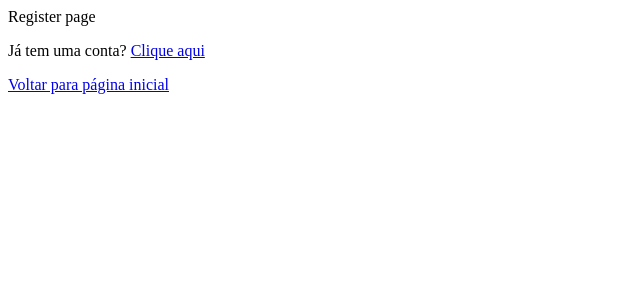
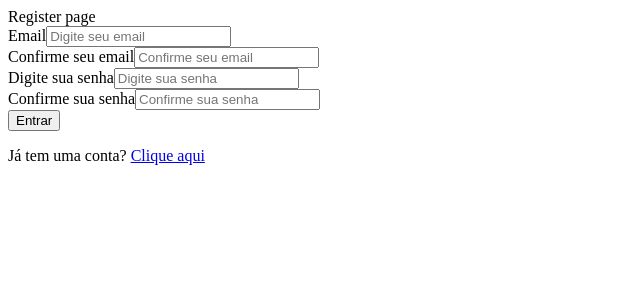
Before and after one commit to JeielLucas/Auth-Project, a React (Create React App) app in the folder auth-front/: page /register in a window 1280 px wide. Shown: the top 300 px of the page, without its empty margins (0-640 px from the left). Built offline with nearby package versions, Linux system fonts and the light colour scheme.

Commit message:
feat: implementa componente de forms e input

```diff
--- a/auth-front/src/pages/index.tsx
+++ b/auth-front/src/pages/index.tsx
@@ -1,4 +1,3 @@
 export * from './dashboard/DashboardPage'
 export * from './login/LoginPage'
 export * from './register/RegisterPage'
-export * from './loginAula/login'
--- a/auth-front/src/pages/login/LoginPage.tsx
+++ b/auth-front/src/pages/login/LoginPage.tsx
@@ -1,19 +1,55 @@
-import { useNavigate } from "react-router-dom";
-import { Link } from "react-router-dom"
+import { Link } from "react-router-dom";
+import { useState } from "react";
+import { Form } from "../../shared/components/Form/Form";
 
 
 export const LoginPage = () => {
-    const navigate = useNavigate();
+    const [email, setEmail] = useState('');
+    const [password, setPassword] = useState('');
 
-    const handleClick = (route: string) => { // Utilizar quando necessita de alguma lógica adicional (Como auth)
-        navigate(route);
+
+    const handleInputChange = (id: string, value: string) =>{
+        if(id === "email"){
+            setEmail(value)
+        } else if(id === "password"){
+            setPassword(value)
+        }
+
     };
+
+    const handleEntrar = (formData: { [key: string]: string}) => {
+        console.log("Email: ", formData.email);
+        console.log("Password: ", formData.password);
+    };
+
+    const inputs = [
+        {
+            id: 'email',
+            type: 'email',
+            placeholder: 'Digite seu email',
+            required: true,
+            value: email,
+            labelText: 'Email',
+            onChange: (e: React.ChangeEvent<HTMLInputElement>) => handleInputChange("email", e.target.value),
+        },
+        {
+            id: 'password',
+            type: 'password',
+            placeholder: 'Digite sua senha',
+            required: true,
+            value: password,
+            labelText: 'Digite sua senha',
+            onChange: (e: React.ChangeEvent<HTMLInputElement>) => handleInputChange("password", e.target.value),
+        },
+    ];
+
+
 
     return(
         <div>
             Login page
-            <p>Não tem uma conta? <Link to="/register">Clique aqui</Link></p> {/* Utilizar para link simples, sem lógica adicional*/}
-            <button onClick={() => handleClick('/dashboard')}>Página inicial</button>
+            <Form input={inputs} onSubmit={handleEntrar} buttonText="Entrar" buttonType="submit"/>
+            <p>Não tem uma conta? <Link to="/register">Clique aqui</Link></p>
         </div>
     );
 };
--- a/auth-front/src/pages/loginAula/login.tsx
+++ /dev/null
@@ -1,31 +0,0 @@
-import { useState } from "react";
-
-export const Login = () => {
-    const [email, setEmail] = useState('');
-    const [password, setPassword] = useState('');
-
-    const handleEntrar = () =>{
-        console.log(email)
-        console.log(password)
-    };
-
-    return(
-        <div>
-            <form>
-                <label>
-                    <span>Email</span>
-                    <input value={email} onChange={e => setEmail(e.target.value)} />
-                </label>
-                <label>
-                    <span>Senha</span>
-                    <input value={password} type="password" onChange={e => setPassword(e.target.value)} />
-                </label>
-
-                <button onClick={handleEntrar} type="button">
-                    Entrar
-                </button>
-
-            </form>
-        </div>
-    );
-};
--- a/auth-front/src/pages/register/RegisterPage.tsx
+++ b/auth-front/src/pages/register/RegisterPage.tsx
@@ -1,12 +1,84 @@
 import { Link } from "react-router-dom";
+import { useState } from "react";
+import { Form } from "../../shared/components/Form/Form";
 
 
 export const RegisterPage = () => {
+    const [email, setEmail] = useState('');
+    const [password, setPassword] = useState('');
+    const [confirmEmail, setConfirmEmail] = useState('');
+    const [confirmPassword, setConfirmPassword] = useState('');
+
+
+    const handleRegistrar = (formData: { [key:string]: string}) => { // Fazer manipulação dos dados e enviar para o back
+        console.log("Email: ", formData.email);
+        console.log("ConfirmEmail: ", formData.confirmEmail);
+        console.log("Password: ", formData.password);
+        console.log("ConfirmPassword: ", formData.confirmPassword);
+    };
+
+    const handleInputChange = (id: string, value: string) => {
+        if(id === "email"){
+            setEmail(value);
+        }else if(id === "password"){
+            setPassword(value)
+        }else if(id === "confirmEmail"){
+            setConfirmEmail(value)
+        }else if(id === "confirmPassword"){
+            setConfirmPassword(value)
+        }
+    }
+
+
+    const inputs = [
+        {
+            id: 'email',
+            type: 'email',
+            placeholder: 'Digite seu email',
+            required: true,
+            value: email,
+            labelText: 'Email',
+            onChange: (e: React.ChangeEvent<HTMLInputElement>) => handleInputChange("email", e.target.value),
+        },
+        {
+            id: 'confirmEmail',
+            type: 'email',
+            placeholder: 'Confirme seu email',
+            required: true,
+            value: confirmEmail,
+            labelText: 'Confirme seu email',
+            onChange: (e: React.ChangeEvent<HTMLInputElement>) => handleInputChange("confirmEmail", e.target.value),
+        },
+        {
+            id: 'password',
+            type: 'password',
+            placeholder: 'Digite sua senha',
+            required: true,
+            value: password,
+            labelText: 'Digite sua senha',
+            onChange: (e: React.ChangeEvent<HTMLInputElement>) => handleInputChange("password", e.target.value),
+        },
+        {
+            id: 'confirmPassword',
+            type: 'password',
+            placeholder: 'Confirme sua senha',
+            required: true,
+            value: confirmPassword,
+            labelText: 'Confirme sua senha',
+            onChange: (e: React.ChangeEvent<HTMLInputElement>) => handleInputChange("confirmPassword", e.target.value),
+        },
+    ];
+
     return(
         <div>
             Register page
+            <Form
+            input={inputs}
+            onSubmit={handleRegistrar}
+            buttonText={"Entrar"}
+            buttonType={"submit"}
+            />
             <p>Já tem uma conta? <Link to="/login">Clique aqui</Link></p>
-            <Link to="/dashboard">Voltar para página inicial</Link>
         </div>
     );
 };
--- a/auth-front/src/routes/index.tsx
+++ b/auth-front/src/routes/index.tsx
@@ -1,6 +1,6 @@
 import { Navigate, Route, Routes, BrowserRouter} from "react-router-dom";
 
-import { DashboardPage, LoginPage, RegisterPage, Login } from "../pages";
+import { DashboardPage, LoginPage, RegisterPage } from "../pages";
 
 export const Router = () =>{
     return(
@@ -10,7 +10,6 @@ export const Router = () =>{
                 <Route path="/dashboard" element={<DashboardPage />} />
                 <Route path="/login" element={<LoginPage />}/>
                 <Route path="/register" element={<RegisterPage />}/>
-                <Route path="/teste" element={<Login />}/>
 
                 <Route path="*" element={<Navigate to="/dashboard" />} />
             </Routes>
--- /dev/null
+++ b/auth-front/src/shared/components/Form/Form.tsx
@@ -0,0 +1,56 @@
+import React from "react";
+import { Input } from "../Input/Input";
+
+interface FormProps {
+    input:{
+        id: string;
+        type: string;
+        minLength?: number;
+        placeholder: string;
+        required?: boolean;
+        value: string;
+        labelText?: string;
+        onChange: (event: React.ChangeEvent<HTMLInputElement>) => void;
+    }[];
+    onSubmit: (value: { [key: string]: string }) => void;
+    buttonText?: string;
+    buttonType?: "submit" | "reset" | "button";
+};
+
+export const Form: React.FC<FormProps> = ({
+    input,
+    onSubmit,
+    buttonText,
+    buttonType
+}) => {
+
+    const handleSubmit = (event: React.FormEvent) => {
+        event.preventDefault();
+        const formData: { [key: string]: string } = {};
+
+        input.forEach((field) => {
+            formData[field.id] = field.value;
+        });
+
+        onSubmit(formData);
+    };
+
+    return(
+        <form onSubmit={handleSubmit}>
+            {input.map((field) =>(
+                <Input
+                    key = {field.id}
+                    id={field.id}
+                    type={field.type}
+                    minLength={field.minLength}
+                    required={field.required}
+                    value={field.value}
+                    labelText={field.labelText}
+                    onChange={field.onChange}
+                    placeholder={field.placeholder}
+                />
+            ))}
+            <button type={buttonType}>{buttonText}</button>
+        </form>
+    );
+};
--- /dev/null
+++ b/auth-front/src/shared/components/Input/Input.tsx
@@ -0,0 +1,29 @@
+
+interface InputProps {
+    id: string;
+    type: string;
+    minLength?: number;
+    placeholder: string;
+    required?: boolean;
+    value: string;
+    labelText?: string;
+    onChange: (event: React.ChangeEvent<HTMLInputElement>) => void;
+}
+
+export const Input: React.FC<InputProps> = ({type, minLength, placeholder, required, value, onChange, id, labelText}) => {
+    return(
+        <div>
+            <label htmlFor={id}>{labelText}</label>
+            <input
+                id={id}
+                type={type}
+                minLength={minLength}
+                placeholder={placeholder}
+                required={required}
+                value={value}
+                onChange={onChange}
+            />
+        </div>
+
+    );
+};
```
Also changed, not shown: auth-front/src/shared/components/Input/index.tsx (deleted, +0 -10 lines).
